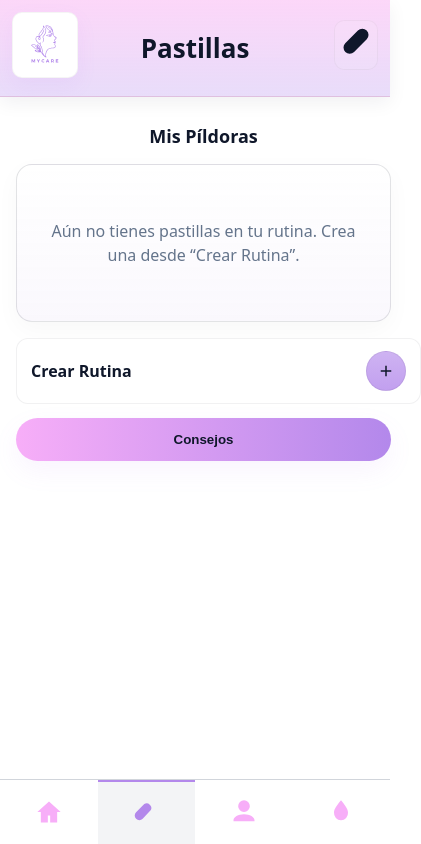
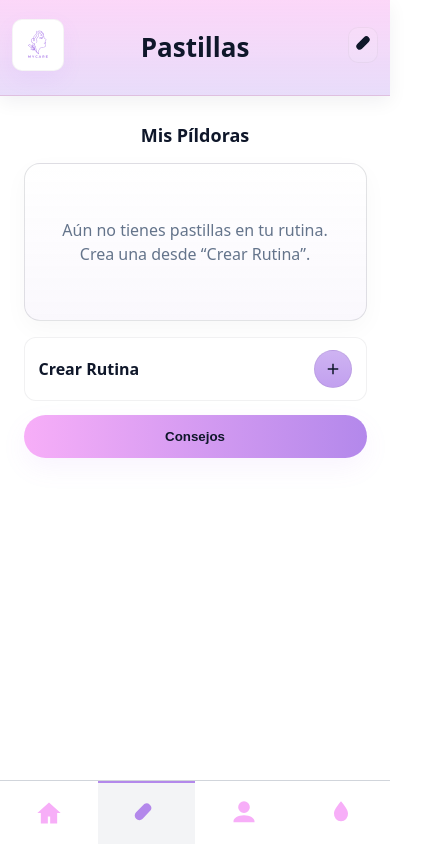
Before and after one commit to mowsix/MyCare, a React (Vite) app: page /meds in a window 390 px wide. Shown: the whole page, 421 px wide, since content can reach past the window. Built offline with nearby package versions, Linux system fonts and the light colour scheme.

Commit message:
responsive header

```diff
--- a/src/index.css
+++ b/src/index.css
@@ -1,3 +1,9 @@
+*,
+*::before,
+*::after {
+  box-sizing: border-box;
+}
+
 html,
 body {
   padding: 0;
@@ -59,7 +65,7 @@ button {
   font-family: inherit;
   background-color: #1a1a1a;
   cursor: pointer;
-  transition: border-color 0.25s;
+  transition: border-color: 0.25s;
 }
 button:hover {
   border-color: #646cff;
```
Also changed, not shown: src/pages/meds/Meds.tsx (+0 -14 lines).
